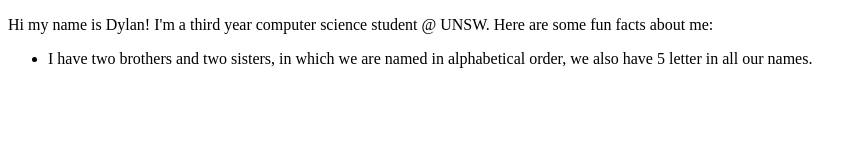
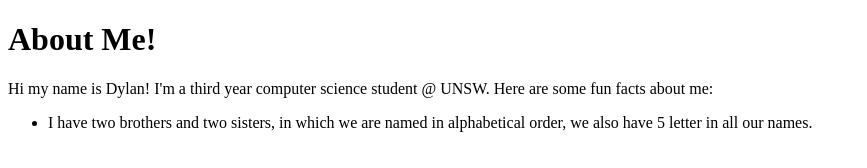
Before and after one commit to Dylanwhooooo/Dylanwhooooo.github.io, a plain HTML site: page about-me.html in a window 1280 px wide. Shown: the whole page, without its empty margins (0-867 px from the left). Drawn offline with Linux system fonts and the light colour scheme.

Commit message:
added changes

```diff
--- a/about-me.html
+++ b/about-me.html
@@ -1,6 +1,6 @@
 <!DOCTYPE html>
 <html>
-    <title>About Me!</title>
+    <h1>About Me!</h1>
     <p>Hi my name is Dylan! I'm a third year computer science student @ UNSW.
         Here are some fun facts about me:
     </p>
```
Also changed, not shown: index.html (+1 -1 lines).
